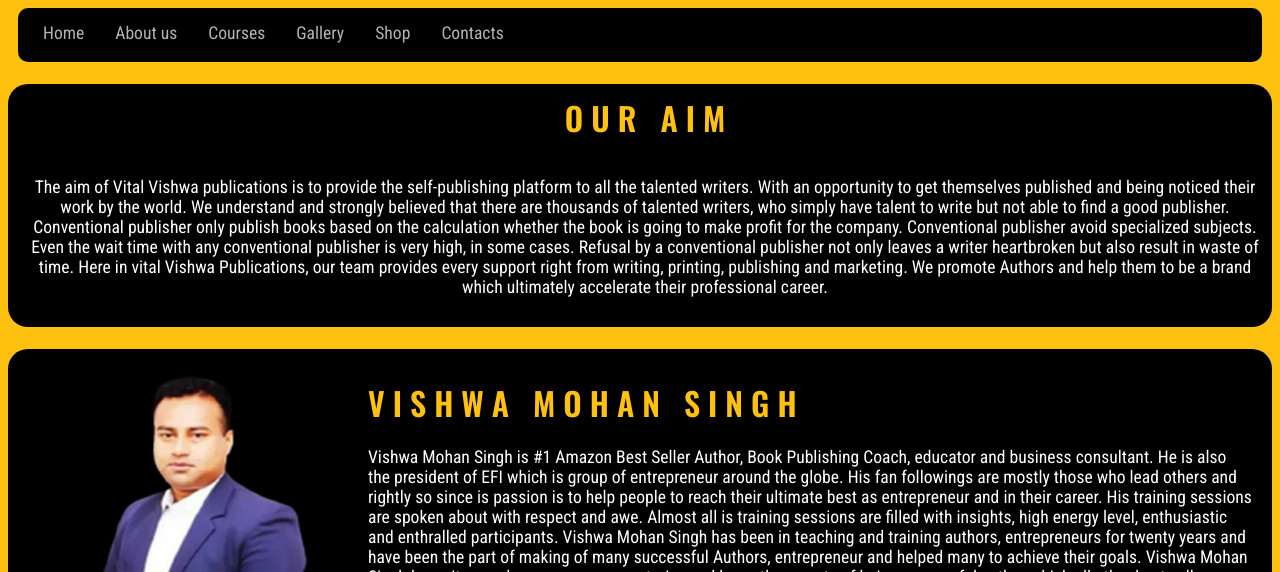
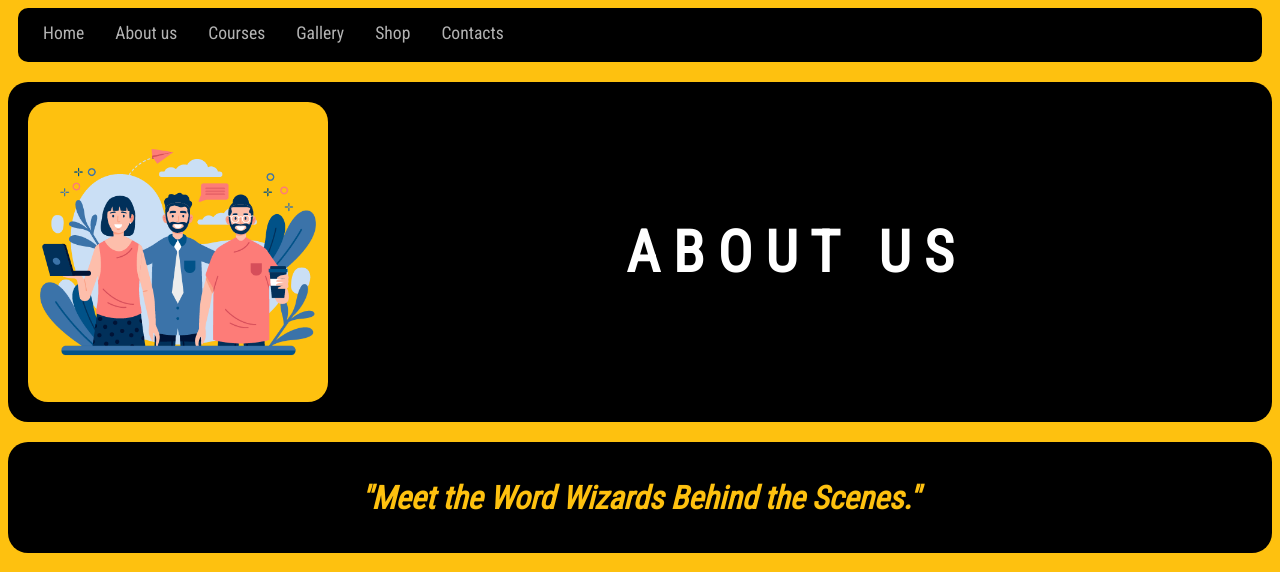
Before and after one commit to mhtkr/Vital-Vishwa-Publications, a plain HTML site: page about_us.html in a window 1280 px wide. Shown: the part 212-784 px from the top of the page. Drawn offline with nearby package versions, Linux system fonts and the light colour scheme.

Commit message:
Add files via upload

```diff
--- a/about_us.css
+++ b/about_us.css
@@ -25,6 +25,29 @@ body
     border-radius: 20px;
     padding-left: 10;
     margin-top: 10px;
+}
+.abt_logo
+{
+    background-color: #000000;
+    border-radius: 20px;
+    margin-top: 20px;
+    padding: 20px;
+    display: flex;
+    align-items: center;
+    font-family: 'Roboto Condensed', sans-serif;
+    font-size: 180%;
+}
+.tagline
+{
+    border-radius: 20px;
+    padding: 15px;
+    margin-top: 20px;
+    background-color: #000000;
+    -webkit-text-fill-color: #fec10f;
+    font-family:'Roboto Condensed', sans-serif;
+    text-align: center;
+    font-style: italic;
+
 }
 .aim
 {
--- a/about_us.html
+++ b/about_us.html
@@ -34,6 +34,15 @@
             <li style="display: inline-block;"><a style="text-decoration: none;" href="shop.html">Shop</a></li> &nbsp;
             <li style="display: inline-block;"><a style="text-decoration: none;" href="contacts.html">Contacts</a></li>
         </nav>
+    </div>
+
+    <div class="abt_logo">
+        <img src="abt_us-01.png" style="border-radius: 20px; width: 300px; height: 300px;">
+        <h1 style="-webkit-text-fill-color: white; flex: 1; text-align: center;"> A B O U T &nbsp; U S </h1>
+    </div>
+
+    <div class="tagline">
+        <h1>"Meet the Word Wizards Behind the Scenes."</h1>
     </div>
 
     <div class="body1">
@@ -75,7 +84,7 @@
                 <li><a href="index.html">Home</a></li>
                 <li><a href="about_us.html">About us</a></li>
                 <li><a href="courses.html">Courses</a></li>
-                <li><a href="">Gallery</a></li>
+                <li><a href="gallery.html">Gallery</a></li>
                 <li><a href="shop.html">Shop</a></li>
                 <li><a href="contacts.html">Contacts</a></li>
             </ul>
```
